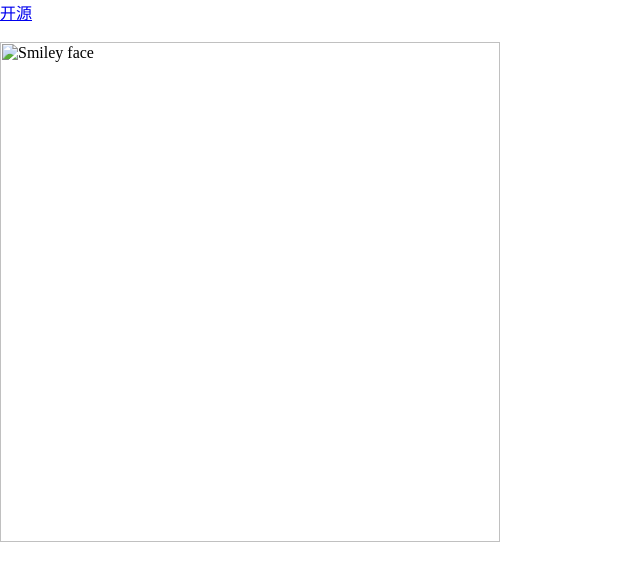
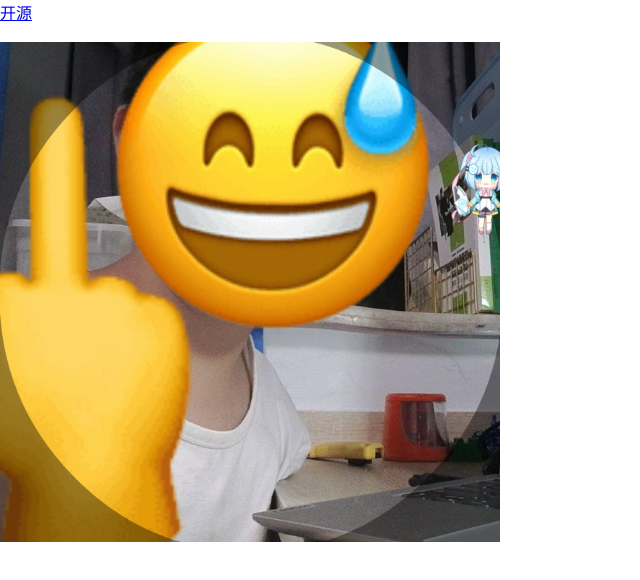
Before and after one commit to hce1234/hce1234.github.io, a plain HTML site: page index.html in a window 1280 px wide. Shown: the whole page, without its empty margins (0-640 px from the left). Drawn offline with Linux system fonts and the light colour scheme.

Commit message:
index.html

```diff
--- a/index.html
+++ b/index.html
@@ -3,5 +3,5 @@
     <a href="https://github.com/hce1234/hce1234.github.io/edit/main/index.html/">开源</a>
     <br>
     <br>
-    <img src="jj112/jj.png" alt="Smiley face" width="500" height="500">
+    <img src="tpk/jj.png" alt="Smiley face" width="500" height="500">
 </body>
```
